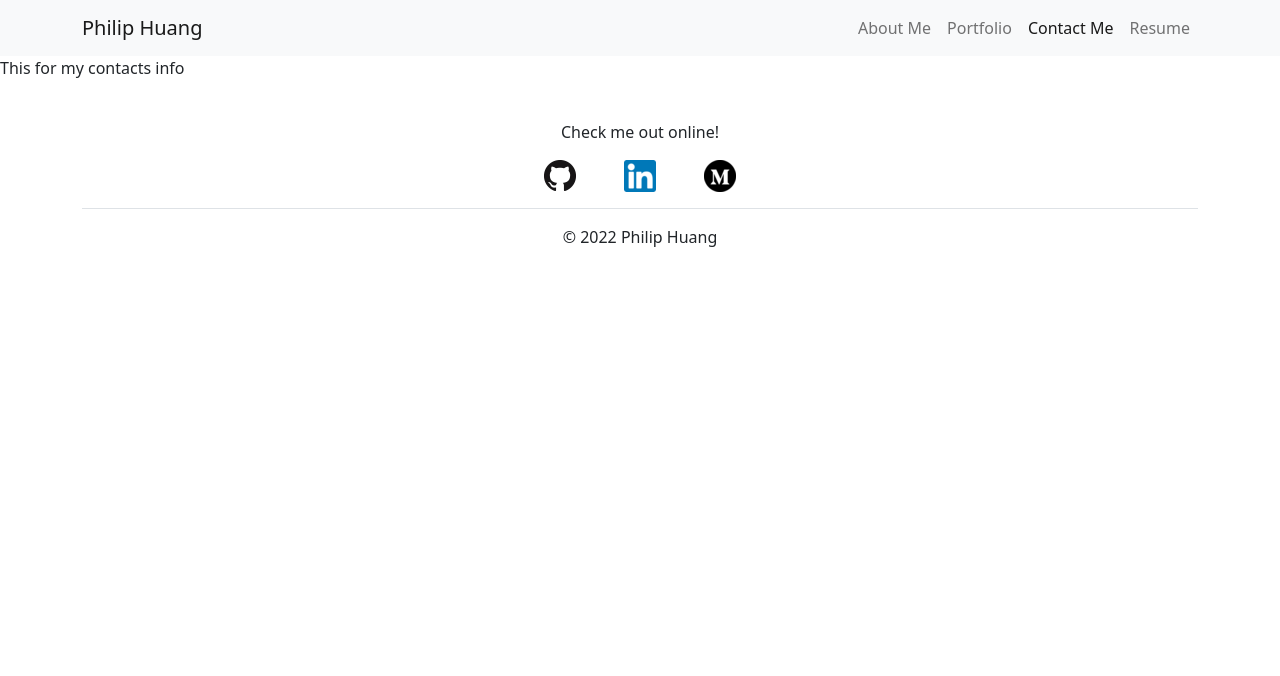
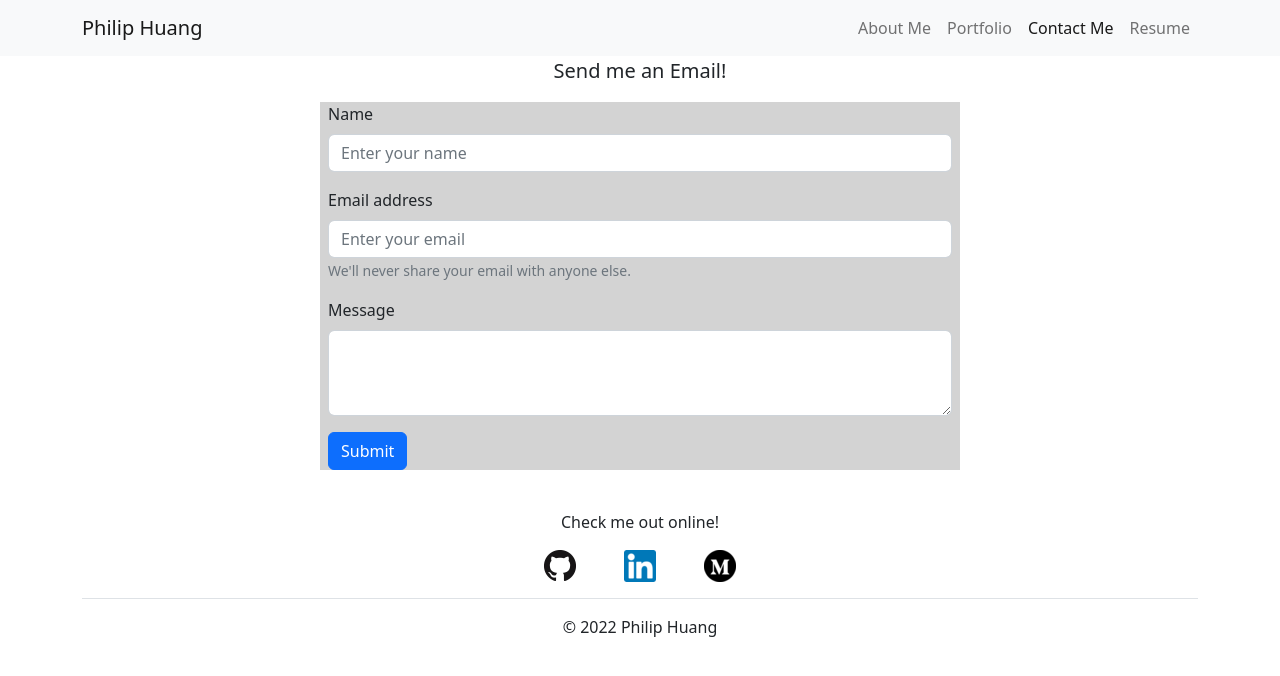
Before and after one commit to PhilipHuang2/React-Profile, a React (Create React App) app: page / in a window 1280 px wide. Both pictures are taken after a click on the button "Contact Me". Shown: the top 676 px of the page. Built offline with nearby package versions, Linux system fonts and the light colour scheme.

Commit message:
added basic form state management

```diff
--- a/src/Component/Contact.js
+++ b/src/Component/Contact.js
@@ -1,5 +1,48 @@
-export default function AboutMe(){
-    return(
-        <p>This for my contacts info</p>
-    )
+import { useState } from "react";
+import Button from "react-bootstrap/Button";
+import Form from "react-bootstrap/Form";
+export default function AboutMe() {
+  const [email, setEmail] = useState("");
+  const [name, setName] = useState("");
+  const [message, setMessage] = useState("");
+
+  const updateInputChange = (e) => {
+    const { target } = e;
+    const inputType = target.name;
+    const inputValue = target.value;
+    if (inputType === 'email') {
+        setEmail(inputValue);
+      } else if (inputType === 'name') {
+        setName(inputValue);
+      } else {
+        setMessage(inputValue);
+      }
+      console.log(email, name, message)
+  };
+  return (
+    <div>
+      <p style={{textAlign: "center", fontSize:"20px"}}>Send me an Email!</p>
+      <Form className="px-2"style={{marginRight:"25%", marginLeft:"25%", backgroundColor: "lightgrey"}}>
+        <Form.Group className="mb-3" controlId="formName">
+          <Form.Label>Name</Form.Label>
+          <Form.Control type="text" placeholder="Enter your name" name="name" onChange={updateInputChange} />
+        </Form.Group>
+        <Form.Group className="mb-3" controlId="formEmail">
+          <Form.Label>Email address</Form.Label>
+          <Form.Control type="email" placeholder="Enter your email" name="email" onChange={updateInputChange} />
+          <Form.Text className="text-muted">
+            We'll never share your email with anyone else.
+          </Form.Text>
+        </Form.Group>
+        <Form.Group className="mb-3" controlId="formMessage">
+          <Form.Label>Message</Form.Label>
+          <Form.Control as="textarea" rows={3}  name="message" onChange={updateInputChange}/>
+        </Form.Group>
+
+        <Button variant="primary" type="submit">
+          Submit
+        </Button>
+      </Form>
+    </div>
+  );
 }
```
